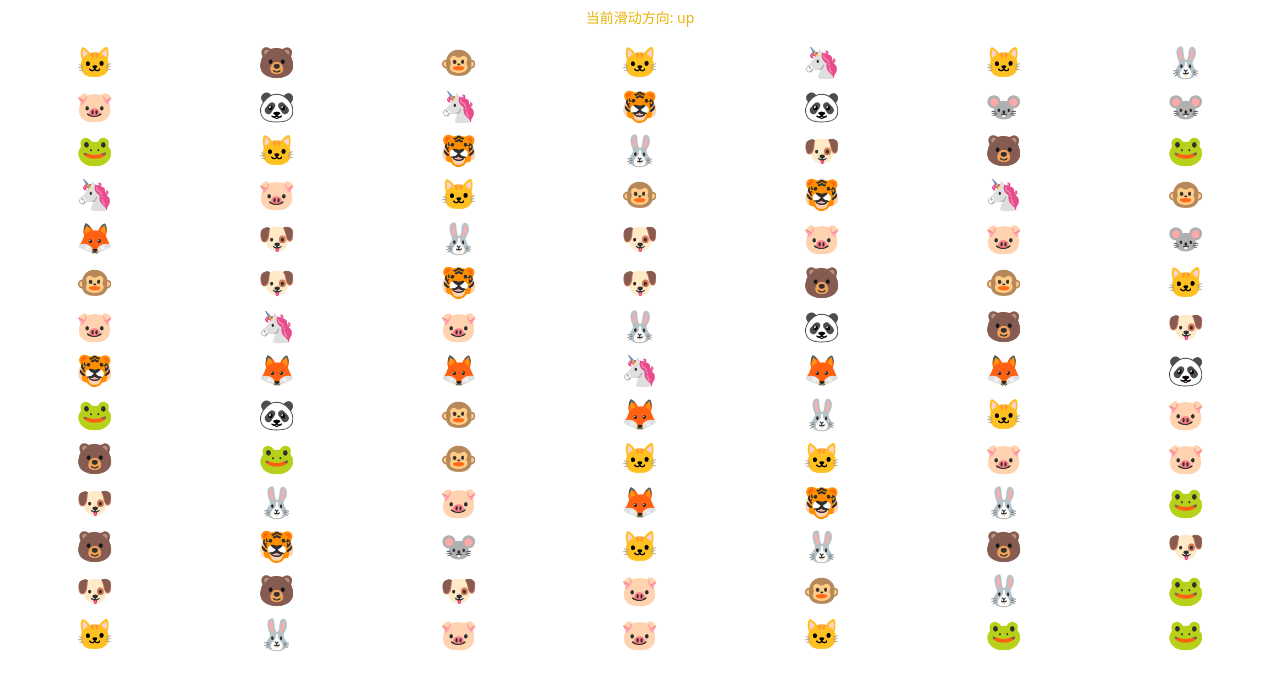
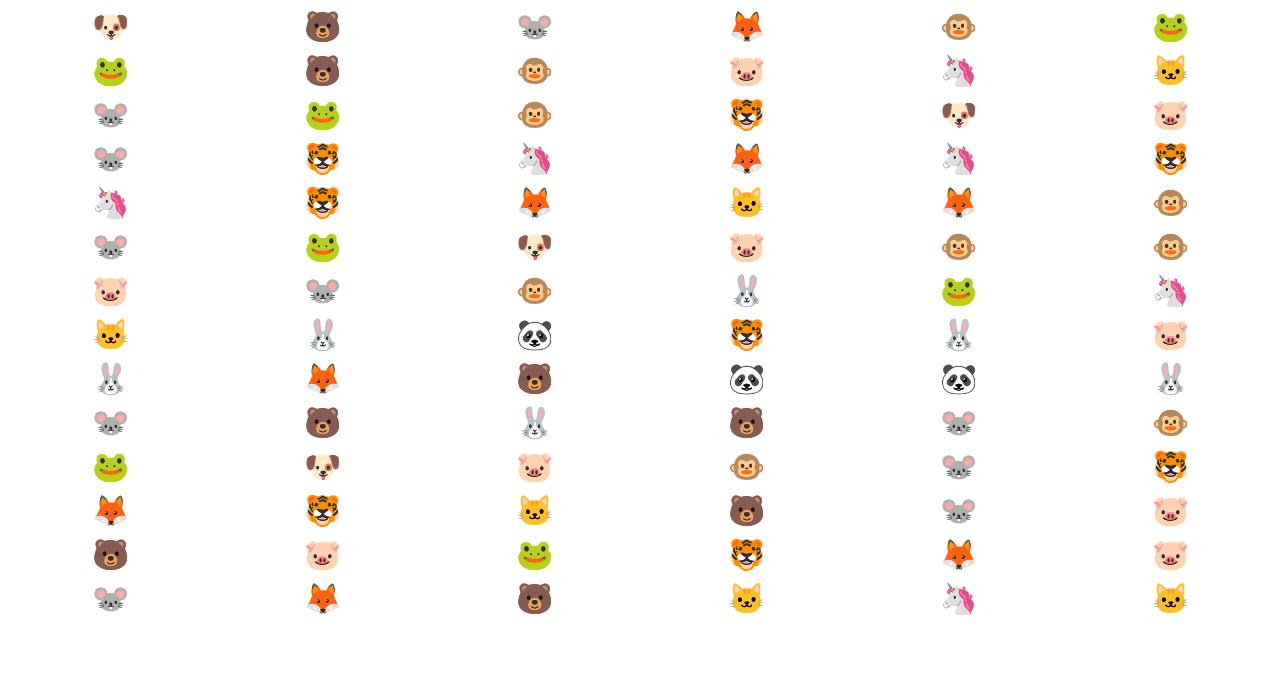
Before and after one commit to leekoho/emoji-linkup-game, a Vue app: page / in a window 1280 px wide. Shown: the top 690 px of the page. Built offline with nearby package versions, Linux system fonts and the light colour scheme.

Commit message:
feat: 完善相关逻辑

```diff
--- a/index.html
+++ b/index.html
@@ -5,7 +5,7 @@
     <link rel="icon" href="/favicon.ico" />
     <meta
       name="viewport"
-      content="width=device-width, initial-scale=1.0, maximum-scale=1.0, user-scalable=0;" />
+      content="width=device-width, initial-scale=1.0, maximum-scale=1.0, user-scalable=0" />
     <title>emoji连连看</title>
   </head>
   <body>
--- a/package.json
+++ b/package.json
@@ -12,8 +12,9 @@
     "vue": "^3.2.25"
   },
   "devDependencies": {
-    "@leekoho/prettier-config": "^0.0.1",
+    "@leekoho/prettier-config": "^0.0.2",
     "@types/lodash-es": "^4.17.6",
+    "@types/node": "^17.0.35",
     "@vitejs/plugin-vue": "^2.3.3",
     "@windicss/plugin-animations": "^1.0.9",
     "prettier": "^2.6.2",
--- a/src/App.vue
+++ b/src/App.vue
@@ -1,206 +1,226 @@
 <template>
-  <p class="py-2 text-center text-sm text-yellow-500">当前滑动方向: {{ direction }}</p>
   <transition-group
-    name="list"
+    name="block"
     tag="div"
-    mode="in-out"
     class="grid gap-2 p-2"
     :style="{
-      'grid-template-rows': `repeat(1, minmax(${ROW}, 1fr))`,
+      'grid-template-rows': `repeat(${ROW}, minmax(0, 1fr))`,
       'grid-template-columns': `repeat(${COL}, minmax(0, 1fr))`,
-    }">
-    <span
-      v-for="(item, idx) in items"
-      :key="item.id"
-      :id="item.id"
-      :data-row="item.row"
-      :data-col="item.col"
-      class="inline-block text-3xl text-center select-none"
-      @touchstart="onTouchStart($event, idx)"
-      @touchmove="onTouchMove"
-      @touchend="onTouchEnd">
-      {{ item.label }}
-    </span>
+    }"
+  >
+    <EmojiBlock
+      v-for="block in board"
+      :key="block.id"
+      :id="block.id"
+      class="block"
+      @drag-end="offset => onDragEnd(block, offset)"
+    >
+      {{ block.emoji }}
+    </EmojiBlock>
   </transition-group>
 </template>
 
 <script lang="ts" setup>
-import { shuffle } from 'lodash-es'
-import { reactive, ref } from 'vue'
+import { reactive } from 'vue'
+import EmojiBlock from '@/components/EmojiBlock.vue'
+import { Offset, Position } from './typing'
 
-interface Position {
-  x: number
-  y: number
+interface Block {
+  id: ReturnType<typeof generateId>
+  emoji: string
+}
+
+const generateId = () => URL.createObjectURL(new Blob()).slice(-12)
+
+const emojis = ['🐶', '🐱', '🐭', '🐰', '🦊', '🐻', '🐼', '🐸', '🐯', '🐷', '🐵', '🦄']
+const getRandomEmoji = () => emojis[Math.floor(Math.random() * emojis.length)]
+
+// 行
+const ROW = 14
+// 列
+const COL = 6
+// 连线范围
+const RANGE = 3
+
+const board = reactive(
+  Array.from(
+    {
+      length: ROW * COL,
+    },
+    (): Block => ({
+      id: generateId(),
+      emoji: getRandomEmoji(),
+    })
+  )
+)
+
+const getPositionByIndex = (index: number): Position => [index % COL, Math.floor(index / COL)]
+
+const getIndexByPosition = ([x, y]: Position): number => y * COL + x
+
+const onDragEnd = (block: Block, offset: Offset) => {
+  const index = board.indexOf(block)
+  const sourceTargetPosition = changeBlockPosition(index, offset)
+
+  sourceTargetPosition.forEach(position => {
+    const linkedPositions = getLinkedPositions(position)
+
+    linkedPositions.forEach(positions => {
+      setTimeout(() => {
+        // 清空已连接的block
+        positions.forEach(position => {
+          const index = getIndexByPosition(position)
+          board[index].emoji = ''
+        })
+      }, 300)
+
+      // 上面部分往下掉
+      setTimeout(() => {
+        moveWillDownBlock(positions)
+      }, 500)
+
+      // 将空的快随机生成新的emojis
+      setTimeout(() => {
+        board.forEach(block => {
+          if (!block.emoji) {
+            block.emoji = getRandomEmoji()
+          }
+        })
+      }, 1000)
+    })
+  })
+}
+
+/**
+ * 更换位置
+ * @param sourceIndex
+ * @param offset 偏移位置
+ * @return 交换过的两个坐标
+ */
+const changeBlockPosition = (sourceIndex: number, offset: Offset): [Position, Position] | [] => {
+  // const sourceIndex = board.indexOf(source)
+  const [sourceX, sourceY] = getPositionByIndex(sourceIndex)
+  const [offsetX, offsetY] = offset
+  const targetX = sourceX + offsetX
+  const targetY = sourceY + offsetY
+  const targetIndex = getIndexByPosition([targetX, targetY])
+
+  const element = document.getElementById(board[sourceIndex].id) as HTMLElement
+  let cls = ['animate-animated']
+  if (targetX < 0 || targetX >= COL) {
+    cls.push('animate-shakeX')
+  }
+
+  if (targetY < 0 || targetY >= ROW) {
+    cls.push('animate-shakeY')
+  }
+
+  if (cls.length > 1) {
+    element.classList.add(...cls)
+    setTimeout(() => {
+      element.classList.remove(...cls)
+    }, 500)
+    return []
+  }
+
+  // 交换数组位置
+  swap(sourceIndex, targetIndex)
+
+  return [
+    [sourceX, sourceY],
+    [targetX, targetY],
+  ]
+}
+
+// 交换位置
+const swap = (sourceIndex: number, targetIndex: number) =>
+  (board[sourceIndex] = board.splice(targetIndex, 1, board[sourceIndex])[0])
+
+// 获取需要检测的坐标
+const getCheckPositions = ([x, y]: Position): Position[][] => {
+  // [2, 0]
+  return [
+    // 横向需要检测的坐标
+    // [0, 0][1, 0][2, 0]
+    // [1, 0][2, 0][3, 0]
+    // [2, 0][3, 0][4, 0]
+    ...Array.from({ length: RANGE }, (_, i): Position[] => {
+      const start = x - (RANGE - 1) + i
+      const end = start + 2
+      if (start < 0 || start >= COL || end < 0 || end >= COL) return []
+      return [
+        [start, y],
+        [start + 1, y],
+        [end, y],
+      ]
+    }).filter(t => t.length),
+    ...Array.from({ length: RANGE }, (_, i): Position[] => {
+      const start = y - (RANGE - 1) + i
+      const end = start + 2
+      if (start < 0 || start >= ROW || end < 0 || end >= ROW) return []
+      return [
+        [x, start],
+        [x, start + 1],
+        [x, start + 2],
+      ]
+    }).filter(t => t.length),
+  ]
+}
+
+/**
+ * 获取已连接的坐标
+ * @param position
+ * @return 已连接的坐标
+ */
+const getLinkedPositions = (position: Position): Position[][] => {
+  const checkPositions = getCheckPositions(position)
+
+  return checkPositions.filter(positions => {
+    const checkEmojis = positions.map(position => board[getIndexByPosition(position)].emoji)
+    // 这三个块的emoji是否一样
+    return checkEmojis.every(emoji => emoji === checkEmojis[0])
+  })
 }
 
 enum Direction {
-  UP = 'up',
-  DOWN = 'down',
-  LEFT = 'left',
-  RIGHT = 'right',
+  HORIZONTAL,
+  VERTICAL,
 }
 
-interface Item {
-  id: ReturnType<typeof generateId>
-  row: number
-  col: number
-  label: string
-}
+/**
+ * 移动将要往下掉的快
+ * @param positions
+ */
+const moveWillDownBlock = (positions: Position[]): void => {
+  const direction: Direction = positions.every(([x]) => x === positions[0][0])
+    ? Direction.VERTICAL
+    : Direction.HORIZONTAL
 
-const generateId = () => URL.createObjectURL(new Blob()).slice(-36)
-
-const emojis = ['🐶', '🐱', '🐭', '🐰', '🦊', '🐻', '🐼', '🐸', '🐯', '🐷', '🐵', '🦄']
-const ROW = 14
-const COL = 7
-
-const initItems = (): Item[] =>
-  Array.from({ length: ROW * COL }).map((_, i) => ({
-    id: generateId(),
-    row: Math.floor(i / COL),
-    col: i % COL,
-    label: emojis[Math.ceil(Math.random() * emojis.length - 1)],
-  }))
-
-const items = ref(initItems())
-
-// 开始位置
-const startPos: Position = { x: 0, y: 0 }
-// 结束位置
-const endPos: Position = { x: 0, y: 0 }
-// 滑动方向
-const direction = ref<Direction>(Direction.UP)
-
-let sourceIdx = -1
-let targetIdx = -1
-
-const onTouchStart = (e: TouchEvent, idx: number) => {
-  const { pageX, pageY } = e.targetTouches[0]
-  startPos.x = pageX
-  startPos.y = pageY
-
-  sourceIdx = idx
-}
-
-const onTouchMove = (e: TouchEvent) => {
-  const { pageX, pageY } = e.targetTouches[0]
-  endPos.x = pageX
-  endPos.y = pageY
-}
-
-const onTouchEnd = (e: TouchEvent) => {
-  const x = endPos.x - startPos.x
-  const y = endPos.y - startPos.y
-
-  if (Math.abs(x) > Math.abs(y) && x > 0) {
-    direction.value = Direction.RIGHT
-  } else if (Math.abs(x) > Math.abs(y) && x < 0) {
-    direction.value = Direction.LEFT
-  } else if (Math.abs(y) > Math.abs(x) && y > 0) {
-    direction.value = Direction.DOWN
-  } else if (Math.abs(y) > Math.abs(x) && y < 0) {
-    direction.value = Direction.UP
+  const [[startX, startY], , [endX, endY]] = positions
+  if (direction === Direction.VERTICAL) {
+    for (let y = startY - 1; y >= 0; y--) {
+      swap(getIndexByPosition([startX, y]), getIndexByPosition([startX, y + RANGE]))
+    }
+  } else {
+    for (let x = startX; x <= endX; x++) {
+      for (let y = endY - 1; y >= 0; y--) {
+        swap(getIndexByPosition([x, y + 1]), getIndexByPosition([x, y]))
+      }
+    }
   }
-
-  if (sourceIdx <= -1) return
-
-  const sourceItem = items.value[sourceIdx]
-
-  if (
-    !direction.value ||
-    (direction.value === Direction.UP && sourceItem.row === 0) ||
-    (direction.value === Direction.DOWN && sourceItem.row === ROW - 1) ||
-    (direction.value === Direction.LEFT && sourceItem.col === 0) ||
-    (direction.value === Direction.RIGHT && sourceItem.col === COL - 1)
-  ) {
-    errorAnimate(e.target as HTMLElement)
-    return
-  }
-
-  let row = sourceItem.row
-  let col = sourceItem.col
-  switch (direction.value) {
-    case Direction.UP:
-      row--
-      break
-    case Direction.DOWN:
-      row++
-      break
-    case Direction.LEFT:
-      col--
-      break
-    case Direction.RIGHT:
-      col++
-      break
-  }
-  targetIdx = items.value.findIndex(item => item.row === row && item.col === col)
-
-  if (direction.value === Direction.LEFT || direction.value === Direction.RIGHT) {
-    const temp = items.value[sourceIdx].col
-    items.value[sourceIdx].col = items.value[targetIdx].col
-    items.value[targetIdx].col = temp
-  } else {
-    const temp = items.value[sourceIdx].row
-    items.value[sourceIdx].row = items.value[targetIdx].row
-    items.value[targetIdx].row = temp
-  }
-  items.value = items.value.sort((a, b) => a.row * 10 + a.col - (b.row * 10 + b.col))
-}
-
-const errorAnimate = (element: HTMLElement) => {
-  if (!direction.value) return
-  const cls = [Direction.LEFT, Direction.RIGHT].includes(direction.value)
-    ? 'animate-shakeX'
-    : 'animate-shakeY'
-  element.classList.add('animate')
-  element.classList.add(cls)
-
-  setTimeout(() => {
-    element.classList.remove()
-    element.classList.remove(cls)
-  }, 500)
 }
 </script>
 
 <style lang="scss">
 body {
-  touch-action: none;
+  @apply touch-none;
 }
 
-.list-move, /* 对移动中的元素应用的过渡 */
-.list-enter-active,
-.list-leave-active {
-  transition: all 0.5s ease;
+.block {
+  @apply inline-block text-3xl text-center select-none transition;
 }
 
-.list-enter-from,
-.list-leave-to {
-  opacity: 0;
-  transform: translateX(30px);
-}
-
-/* 确保将离开的元素从布局流中删除
-  以便能够正确地计算移动的动画。 */
-.list-leave-active {
-  position: absolute;
-}
-
-/* 1. declare transition */
-.fade-move,
-.fade-enter-active,
-.fade-leave-active {
-  transition: all 0.5s cubic-bezier(0.55, 0, 0.1, 1);
-}
-
-/* 2. declare enter from and leave to state */
-.fade-enter-from,
-.fade-leave-to {
-  opacity: 0;
-  transform: scaleY(0.01) translate(30px, 0);
-}
-
-/* 3. ensure leaving items are taken out of layout flow so that moving
-      animations can be calculated correctly. */
-.fade-leave-active {
-  position: absolute;
+.block-move {
+  @apply transition-transform duration-500;
 }
 </style>
--- /dev/null
+++ b/src/components/EmojiBlock.vue
@@ -0,0 +1,49 @@
+<template>
+  <span @touchstart="onTouchStart" @touchmove="onTouchMove" @touchend="onTouchEnd">
+    <slot />
+  </span>
+</template>
+
+<script lang="ts" setup>
+import { Offset } from '../typing'
+
+const emits = defineEmits(['drag-end'])
+
+// 开始位置
+const startPosition = { x: 0, y: 0 }
+// 结束位置
+const endPosition = { x: 0, y: 0 }
+
+const onTouchStart = (e: TouchEvent) => {
+  const { pageX, pageY } = e.targetTouches[0]
+  startPosition.x = pageX
+  startPosition.y = pageY
+}
+
+const onTouchMove = (e: TouchEvent) => {
+  const { pageX, pageY } = e.targetTouches[0]
+  endPosition.x = pageX
+  endPosition.y = pageY
+}
+
+const onTouchEnd = () => {
+  const offset: Offset = [0, 0]
+  const x = endPosition.x - startPosition.x
+  const y = endPosition.y - startPosition.y
+  if (Math.abs(x) > Math.abs(y) && x > 0) {
+    // right
+    offset[0] += 1
+  } else if (Math.abs(x) > Math.abs(y) && x < 0) {
+    // left
+    offset[0] -= 1
+  } else if (Math.abs(y) > Math.abs(x) && y > 0) {
+    // bottom
+    offset[1] += 1
+  } else if (Math.abs(y) > Math.abs(x) && y < 0) {
+    // top
+    offset[1] -= 1
+  }
+
+  emits('drag-end', offset)
+}
+</script>
--- /dev/null
+++ b/src/typing.ts
@@ -0,0 +1,3 @@
+export type Position = [number, number]
+
+export type Offset = Position
```
Also changed, not shown: src/components/HelloWorld.vue (deleted, +0 -52 lines), vite.config.ts (+9 -0 lines), 1 other file (tests, documents, lock files or other folders).
